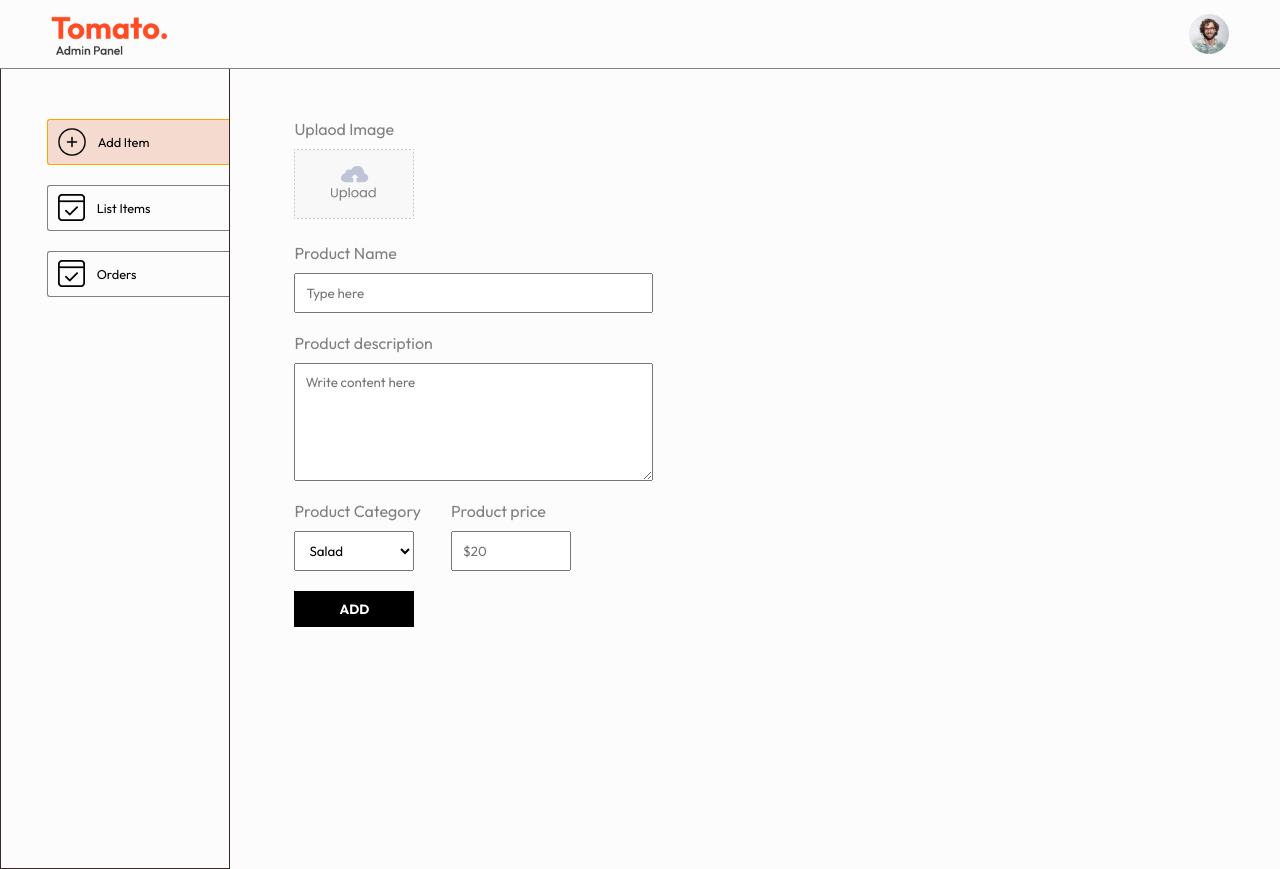
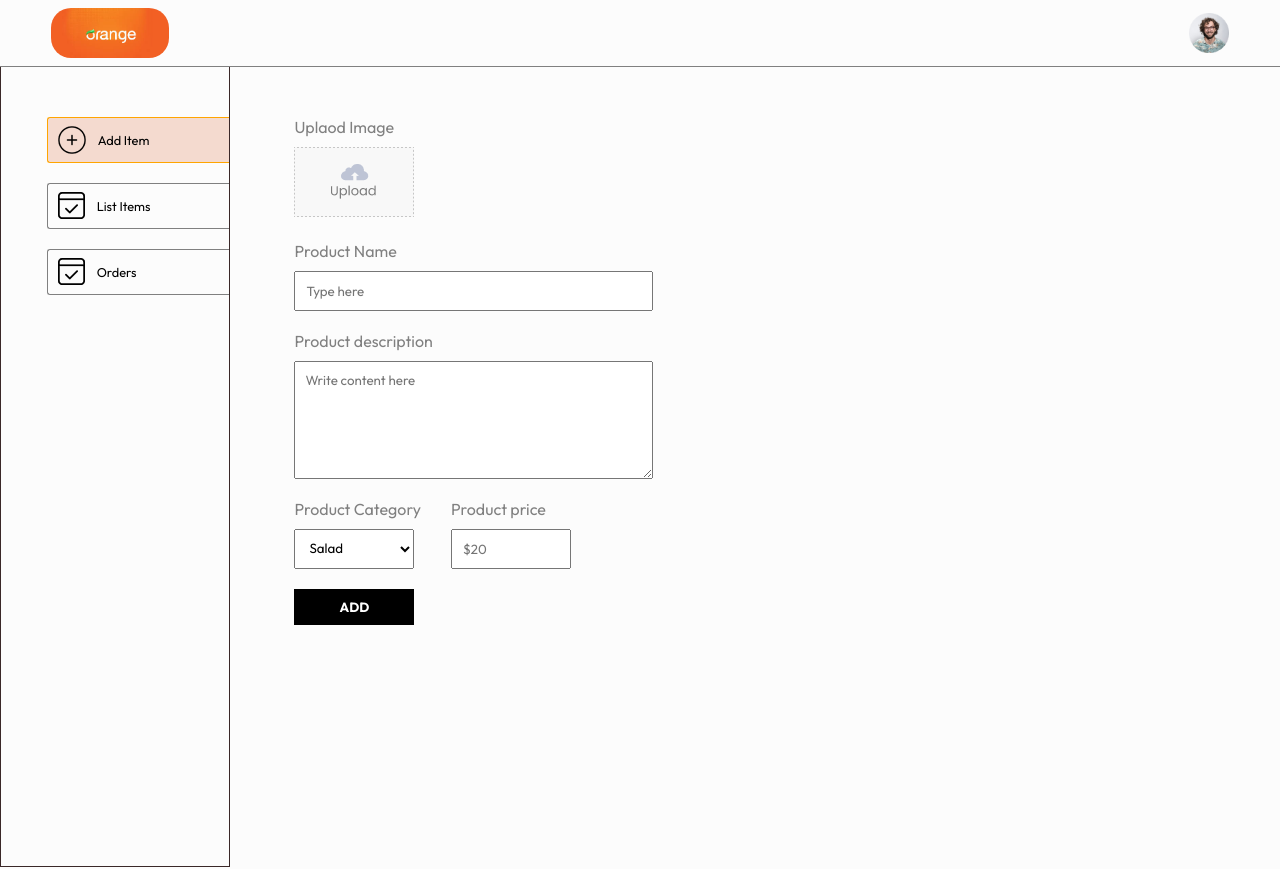
Before and after one commit to Bharath-boop/admin, a React (Vite) app: page /add in a window 1280 px wide. Built offline with nearby package versions, Linux system fonts and the light colour scheme; the HTML template or start-up script is replaced by a standard one.

Commit message:
completed

```diff
--- a/src/assets/assets.js
+++ b/src/assets/assets.js
@@ -4,6 +4,7 @@ import order_icon from './order_icon.png'
 import profile_image from './profile_image.png'
 import upload_area from './upload_area.png'
 import parcel_icon from './parcel_icon.png'
+import orangelogo from './download (2).jpg'
 
 export const assets ={
     logo,
@@ -11,7 +12,8 @@ export const assets ={
     order_icon,
     profile_image,
     upload_area,
-    parcel_icon
+    parcel_icon,
+    orangelogo
 }
 
 export const url = 'http://localhost:4000'
--- a/src/components/Navbar/Navbar.css
+++ b/src/components/Navbar/Navbar.css
@@ -6,6 +6,7 @@
 }
 .navbar .logo{
     width: max(10%,80px);
+    border-radius: 20px;
 }
 .navbar .profile{
     width: 40px;
--- a/src/components/Navbar/Navbar.jsx
+++ b/src/components/Navbar/Navbar.jsx
@@ -4,7 +4,7 @@ import { assets } from "../../assets/assets";
 const Navbar = () => {
   return (
     <div className="navbar">
-      <img className="logo" src={assets.logo} alt="" />
+      <img className="logo" src={assets.orangelogo} alt="" />
       <img className="profile" src={assets.profile_image} alt="" />
     </div>
   );
```
Also changed, not shown: src/assets/download (2).jpg (added).
